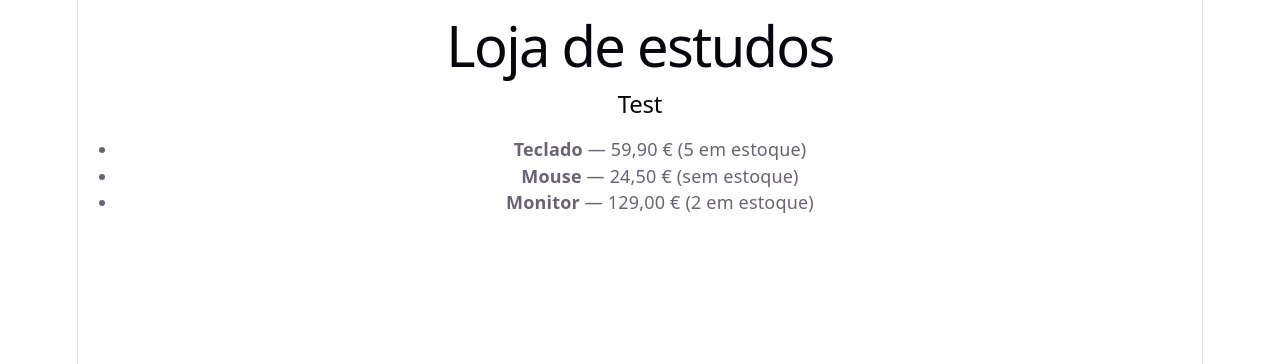
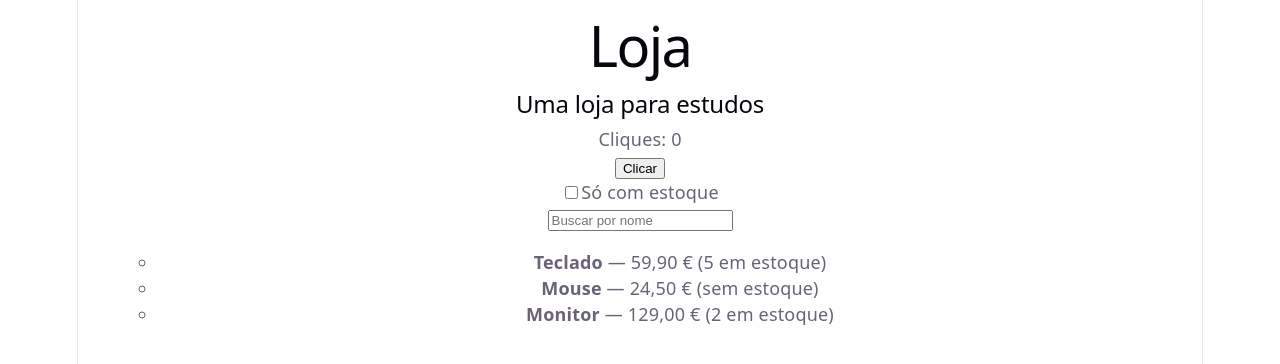
Before and after one commit to viniciusdiasfernandes/loja-estudo, a React (Vite) app in the folder web/: page / in a window 1280 px wide. Shown: the top 364 px of the page. Built offline with nearby package versions, Linux system fonts and the light colour scheme.

Commit message:
Adicionado busca por nome e produtos com estoque no front end

```diff
--- a/web/src/App.tsx
+++ b/web/src/App.tsx
@@ -1,6 +1,8 @@
+import { useState } from 'react'
+import { Header } from './Header'
 import { ProductCard } from './ProductCard'
-import { Header } from './Header'
 import type { Product } from './types'
+import {Counter} from "./Counter.tsx";
 
 const products: Product[] = [
     { id: '1', name: 'Teclado', priceInCents: 5990, stock: 5 },
@@ -9,13 +11,46 @@ const products: Product[] = [
 ]
 
 function App() {
+    const [onlyInStock, setOnlyInStock] = useState(false)
+    const [search, setSearch] = useState('')
+
+    const visibleProducts = products.filter((product) => {
+        const matchesSearch = product.name.toLowerCase().includes(search.toLowerCase())
+        const matchesStock = !onlyInStock || product.stock > 0
+        return matchesSearch && matchesStock
+    })
+
     return (
         <main>
-            <Header title="Loja de estudos" subtitle="Test"/>
+            <Header title="Loja" subtitle="Uma loja para estudos"/>
+            <Counter/>
+            <div>
+                <input
+                    type="checkbox"
+                    checked={onlyInStock}
+                    onChange={(event) => setOnlyInStock(event.target.checked)}
+                />
+                Só com estoque
+            </div>
+            <div>
+                <input
+                    type="text"
+                    placeholder="Buscar por nome"
+                    value={search}
+                    onChange={(event) => setSearch(event.target.value)}
+                />
+            </div>
+
             <ul>
-                {products.map((product) => (
-                    <ProductCard key={product.id} product={product} />
-                ))}
+                {visibleProducts.length === 0 ? (
+                    <p>Nenhum produto encontrado</p>
+                ) : (
+                    <ul>
+                        {visibleProducts.map((product) => (
+                            <ProductCard key={product.id} product={product} />
+                        ))}
+                    </ul>
+                )}
             </ul>
         </main>
     )
--- /dev/null
+++ b/web/src/Counter.tsx
@@ -0,0 +1,14 @@
+import { useState } from 'react'
+
+export function Counter() {
+    const [count, setCount] = useState(0)
+
+    return (
+        <div>
+            <p>Cliques: {count}</p>
+            <button onClick={() => setCount(count + 1)}>Clicar</button>
+            {count > 0  && <button onClick={() => setCount(count - 1)}>-</button>}
+            {count > 0 && <button onClick={() => setCount(0)}>Zerar</button>}
+        </div>
+    )
+}
```
